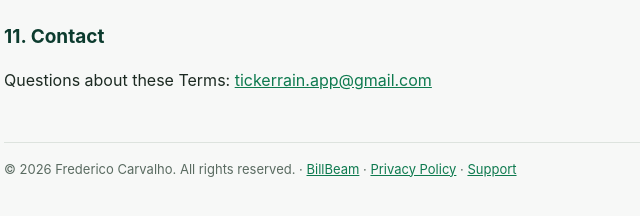
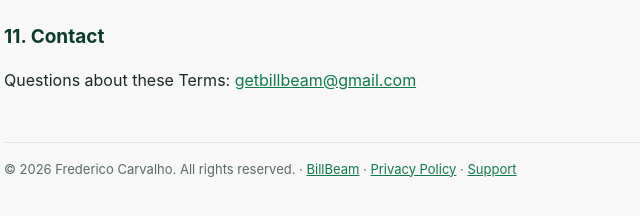
Before and after one commit to tickerrainapp-maker/billbeam, a plain HTML site: page terms.html in a window 1280 px wide. Shown: the part 2279-2495 px from the top of the page, 256-896 px from the left. Drawn offline with Linux system fonts and the light colour scheme.

Commit message:
Update contact email to getbillbeam@gmail.com

```diff
--- a/terms.html
+++ b/terms.html
@@ -67,7 +67,7 @@
 <p>These Terms are governed by the laws of the State of New Jersey, United States, without regard to conflict-of-law rules.</p>
 
 <h2>11. Contact</h2>
-<p>Questions about these Terms: <a href="mailto:tickerrain.app@gmail.com">tickerrain.app@gmail.com</a></p>
+<p>Questions about these Terms: <a href="mailto:getbillbeam@gmail.com">getbillbeam@gmail.com</a></p>
 
 <footer>© 2026 Frederico Carvalho. All rights reserved. · <a href="index.html">BillBeam</a> · <a href="privacy.html">Privacy Policy</a> · <a href="support.html">Support</a></footer>
 </div>
```
